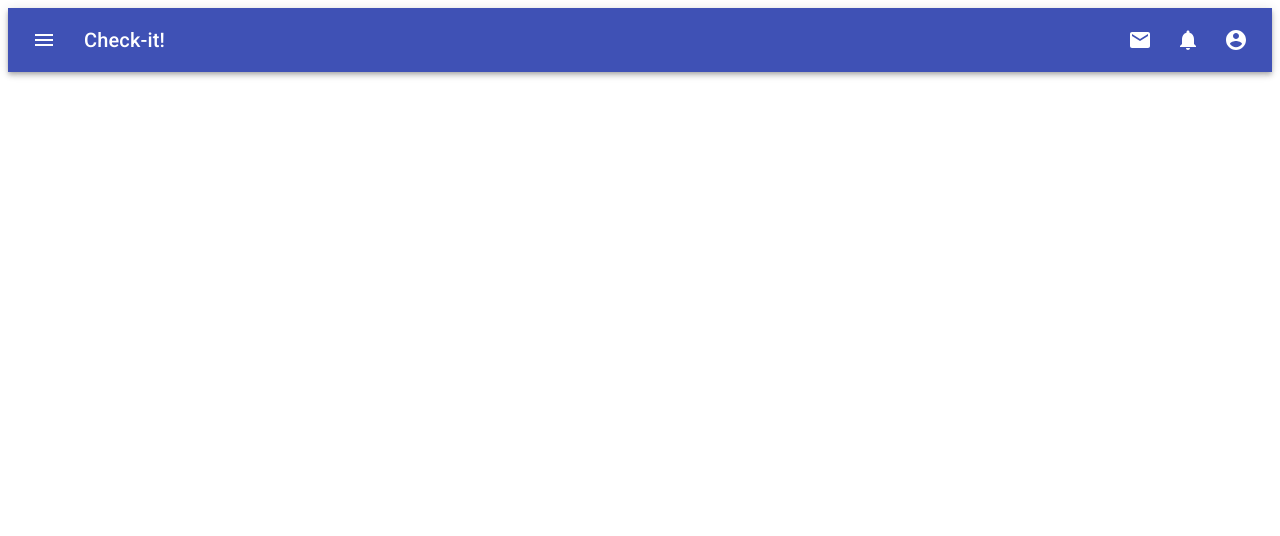
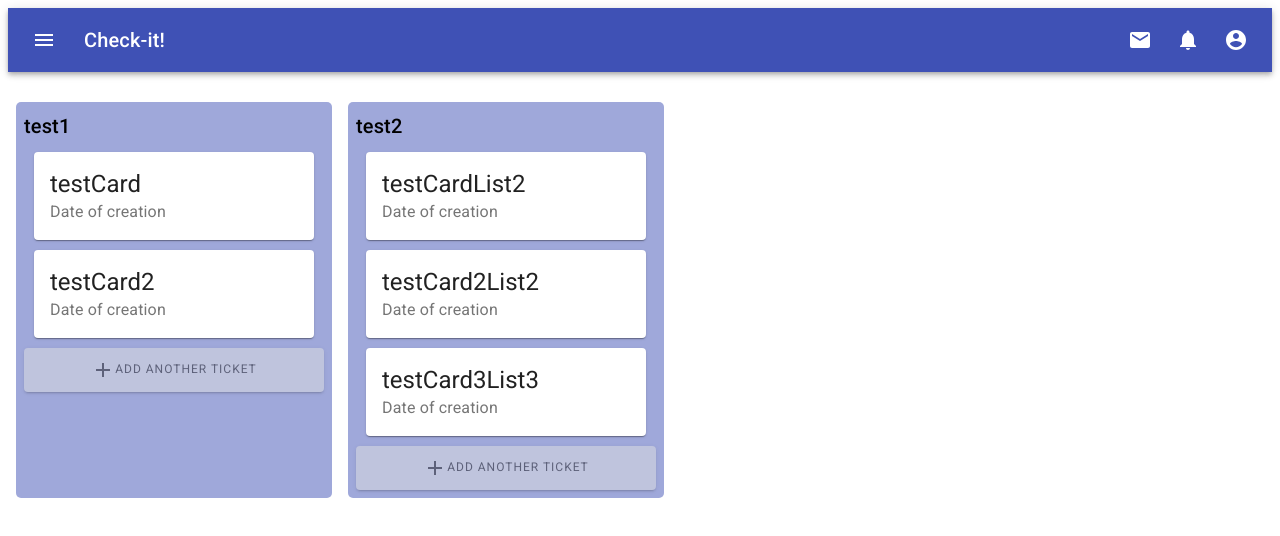
Before and after one commit to spetrochenko/Check-It, a React (Create React App) app in the folder CI.Web/checkit-ui/: page / in a window 1280 px wide. Shown: the top 536 px of the page. Built offline with nearby package versions, Linux system fonts and the light colour scheme.

Commit message:
Added ticket and ticket list components.

```diff
--- a/CI.Web/checkit-ui/package.json
+++ b/CI.Web/checkit-ui/package.json
@@ -5,15 +5,18 @@
   "dependencies": {
     "@material-ui/core": "^4.2.1",
     "@material-ui/icons": "^4.2.1",
+    "@material-ui/styles": "^4.3.0",
     "@types/jest": "24.0.15",
     "@types/node": "12.6.2",
-    "@types/react": "16.8.23",
+    "@types/react": "^16.8.23",
     "@types/react-dom": "16.8.4",
     "@types/react-redux": "^7.1.1",
+    "@types/react-textarea-autosize": "^4.3.4",
     "react": "^16.8.6",
     "react-dom": "^16.8.6",
     "react-redux": "^7.1.0",
     "react-scripts": "3.0.1",
+    "react-textarea-autosize": "^7.1.0",
     "redux": "^4.0.4",
     "typeface-roboto": "0.0.75",
     "typescript": "3.5.3"
--- a/CI.Web/checkit-ui/public/index.html
+++ b/CI.Web/checkit-ui/public/index.html
@@ -7,6 +7,8 @@
     <meta name="theme-color" content="#000000" />
 
     <link rel="manifest" href="%PUBLIC_URL%/manifest.json" />
+    <link rel="stylesheet" href="https://fonts.googleapis.com/css?family=Roboto:300,400,500&display=swap" />
+    <link rel="stylesheet" href="https://fonts.googleapis.com/icon?family=Material+Icons" />
 
     <title>Check-It!</title>
   </head>
--- /dev/null
+++ b/CI.Web/checkit-ui/src/components/board/Ticket.tsx
@@ -0,0 +1,30 @@
+import React from 'react';
+import Card from '@material-ui/core/Card';
+import CardActionArea from '@material-ui/core/CardActionArea';
+import { makeStyles, CardHeader } from '@material-ui/core';
+
+const useStyles = makeStyles({
+    card: {
+        minWidth: 275,
+        margin: 10
+    }
+});
+
+
+const Ticket = (props: any) => {
+
+    const classes = useStyles();
+
+    return (
+        <div>
+            <Card className={classes.card}>
+                <CardActionArea>
+                    <CardHeader title={props.title} subheader="Date of creation" />
+                </CardActionArea>
+            </Card>
+        </div>
+
+    )
+}
+
+export default Ticket;
--- /dev/null
+++ b/CI.Web/checkit-ui/src/components/board/TicketList.tsx
@@ -0,0 +1,37 @@
+import React from 'react';
+import { Typography } from '@material-ui/core';
+import { makeStyles } from '@material-ui/core/styles';
+import Ticket from '../board/Ticket';
+import BoardActionButton from '../inputs/BoardActionButton';
+
+const useStyles = makeStyles({
+    container: {
+        backgroundColor: '#9fa8da',
+        borderRadius: 5,
+        width: 300,
+        marginTop: 30,
+        padding: 8,
+        margin: 8
+    }
+});
+
+const TicketList = (props: any) => {
+
+    const classes = useStyles();
+
+    return (
+        <div className={classes.container}>
+            <Typography variant="h6" component="h6">
+                {props.title}
+            </Typography>
+
+            {
+                props.cards.map((card: any) => (<Ticket key={card.id} title={card.title} />))
+            }
+
+            <BoardActionButton isList={false} />
+        </div>
+    )
+}
+
+export default TicketList;
--- /dev/null
+++ b/CI.Web/checkit-ui/src/components/inputs/BoardActionButton.tsx
@@ -0,0 +1,109 @@
+import React, { useState, useEffect } from 'react';
+import { makeStyles, createMuiTheme } from '@material-ui/core';
+import Typography from '@material-ui/core/Typography';
+import Card from '@material-ui/core/Card';
+import AddIcon from '@material-ui/icons/Add';
+import Icon from '@material-ui/core/Icon';
+import TextArea from 'react-textarea-autosize';
+import { Button } from '@material-ui/core';
+import { green } from '@material-ui/core/colors';
+import { ThemeProvider } from '@material-ui/styles';
+
+
+const useStyle = makeStyles({
+    textAreaContainer: {
+        minWidth: 275,
+        margin: 10,
+        minHeight: 80
+    },
+    textArea: {
+        resize: 'none',
+        width: '100%',
+        outline: 'none',
+        border: 'none',
+        overflow: 'hidden'
+    },
+    button: {
+        color: 'white'
+    },
+    addButton: {
+        minWidth: 275,
+        width: '100%'
+    },
+    cancelButton: {
+        marginLeft: 8
+    }
+});
+
+const theme = createMuiTheme({
+    palette: {
+        primary: green
+    }
+});
+
+const BoardActionButton = (props: any) => {
+
+    const classes = useStyle();
+    const [isFormOpen, setFormOpen] = useState(false);
+    const [text, setText] = useState();
+
+    const buttonOptions = {
+        buttonText: props.isList ? "Add another column" : "Add another ticket",
+        buttonTextOpasity: props.isList ? 1 : 0.5,
+        buttonTextColor: props.isList ? 'white' : 'inherit',
+        buttonTextBackground: props.isList ? 'rgba(0,0,0,.15)' : 'inherit',
+    }
+
+    const formOptions = {
+        placeholder: props.isList ? "Enter column title..." : "Enter ticket title...",
+        buttonTitle: props.isList ? "Add column" : "Add ticket"
+    }
+
+    const handleInputChange = (event: any) => {
+        setText(event.target.value);
+    }
+
+    const renderAddButton = () => {
+
+        return (
+            <div style={{ opacity: buttonOptions.buttonTextOpasity, color: buttonOptions.buttonTextColor, backgroundColor: buttonOptions.buttonTextBackground }}>
+                <Button variant="contained" onClick={() => setFormOpen(true)} className={classes.addButton}>
+                    <AddIcon />
+                    <Typography align="center" variant="overline" >
+                        {buttonOptions.buttonText}
+                    </Typography>
+                </Button>
+            </div>
+        )
+    };
+
+    const renderForm = () => {
+        return (
+            <div>
+                <Card className={classes.textAreaContainer}>
+                    <TextArea
+                        placeholder={formOptions.placeholder}
+                        autoFocus
+                        onBlur={() => setFormOpen(false)}
+                        value={text}
+                        onChange={handleInputChange}
+                        className={classes.textArea} />
+                </Card>
+                <div>
+                    <ThemeProvider theme={theme}>
+                        <Button variant="contained" color="primary" className={classes.button}>
+                            {formOptions.buttonTitle}
+                        </Button>
+                        <Icon className={classes.cancelButton}>
+                            close
+                        </Icon>
+                    </ThemeProvider>
+                </div>
+            </div>
+        );
+    }
+
+    return isFormOpen ? renderForm() : renderAddButton();
+}
+
+export default BoardActionButton
--- a/CI.Web/checkit-ui/src/components/startup/App.tsx
+++ b/CI.Web/checkit-ui/src/components/startup/App.tsx
@@ -1,5 +1,5 @@
 
-import React, { Component, Suspense } from 'react';
+import React, { Suspense } from 'react';
 import { createStyles, Theme, makeStyles } from '@material-ui/core/styles';
 import CircularProgress from '@material-ui/core/CircularProgress';
 import Header from './Header';
--- a/CI.Web/checkit-ui/src/components/startup/Main.tsx
+++ b/CI.Web/checkit-ui/src/components/startup/Main.tsx
@@ -1,13 +1,36 @@
-import React from 'react'
+import React from 'react';
+import TicketList from '../board/TicketList';
+import { makeStyles } from '@material-ui/core';
+import { connect } from 'react-redux';
+import BoardActionButton from '../inputs/BoardActionButton';
 
+const mapStateToProps = (state: any) => ({
+    lists: state.lists
+});
 
-export const Main = () => {
+const useStyles = makeStyles({
+    listContainer: {
+        display: 'flex',
+        flexDirection: 'row'
+    }
+});
+
+export const Main = (props: any) => {
+
+    const classes = useStyles();
+    const { lists } = props;
 
     return (
+
         <div>
+            <div className={classes.listContainer}>
+                {
+                    lists.map((list: any) => (<TicketList key={list.id} title={list.title} cards={list.cards} />))
+                }
+            </div>
         </div>
     )
 
 }
 
-export default Main
+export default connect(mapStateToProps)(Main);
--- a/CI.Web/checkit-ui/src/index.tsx
+++ b/CI.Web/checkit-ui/src/index.tsx
@@ -1,5 +1,11 @@
 import React from 'react';
 import ReactDOM from 'react-dom';
-import App from './components/startup/App'
+import App from './components/startup/App';
+import { Provider } from 'react-redux'
+import Store from './store/Store';
 
-ReactDOM.render(<App />, document.getElementById('root'));
+ReactDOM.render(
+    <Provider store={Store}>
+        <App />
+    </Provider>,
+    document.getElementById('root'));
--- /dev/null
+++ b/CI.Web/checkit-ui/src/reducers/ListReducer.ts
@@ -0,0 +1,44 @@
+const initialState = [
+    {
+        title: "test1",
+        id: 0,
+        cards: [
+            {
+                id: 0,
+                title: "testCard"
+            },
+            {
+                id: 1,
+                title: "testCard2"
+            }
+        ]
+    },
+    {
+        title: "test2",
+        id: 1,
+        cards: [
+            {
+                id: 0,
+                title: "testCardList2"
+            },
+            {
+                id: 1,
+                title: "testCard2List2"
+            },
+            {
+                id: 3,
+                title: "testCard3List3"
+            }
+        ]
+    }
+]
+
+
+const ListReducer = (state = initialState, action: any) => {
+    switch (action.type) {
+        default:
+            return state;
+    }
+}
+
+export default ListReducer;
--- a/CI.Web/checkit-ui/src/reducers/Reducer.ts
+++ b/CI.Web/checkit-ui/src/reducers/Reducer.ts
@@ -1,3 +1,6 @@
 import { combineReducers } from 'redux';
+import ListReducer from './ListReducer';
 
-export default combineReducers({});
+export default combineReducers({
+    lists: ListReducer
+});
--- a/CI.Web/checkit-ui/src/store/Store.ts
+++ b/CI.Web/checkit-ui/src/store/Store.ts
@@ -1,9 +1,6 @@
 import { createStore } from 'redux';
+import rootReducer from '../reducers/Reducer';
 
-const Reducer = () => {
-
-}
-
-const Store = createStore(Reducer);
+const Store = createStore(rootReducer);
 
 export default Store;
```
Also changed, not shown: 1 other file (tests, documents, lock files or other folders).
